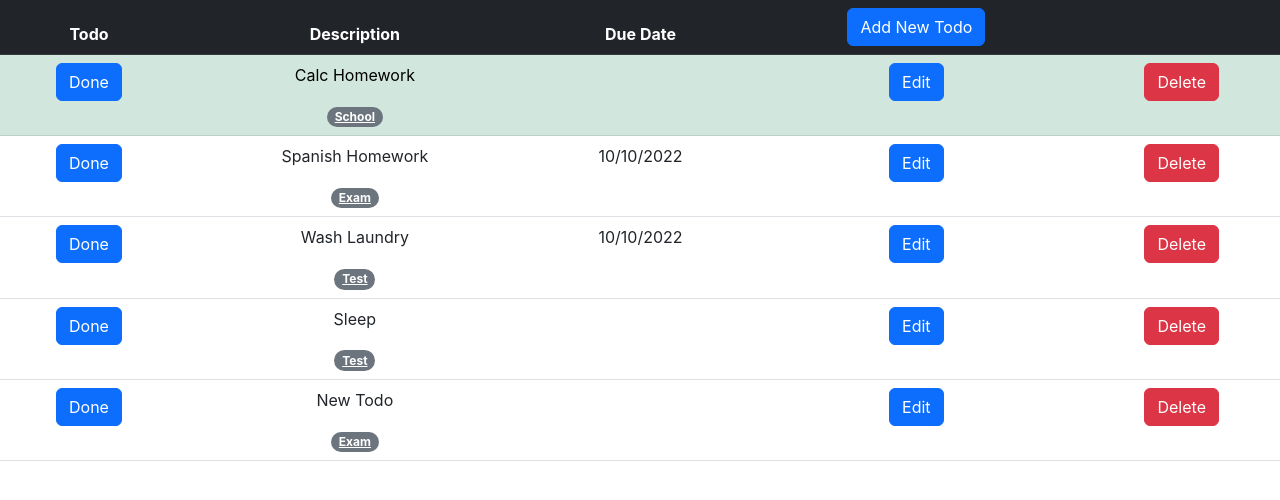
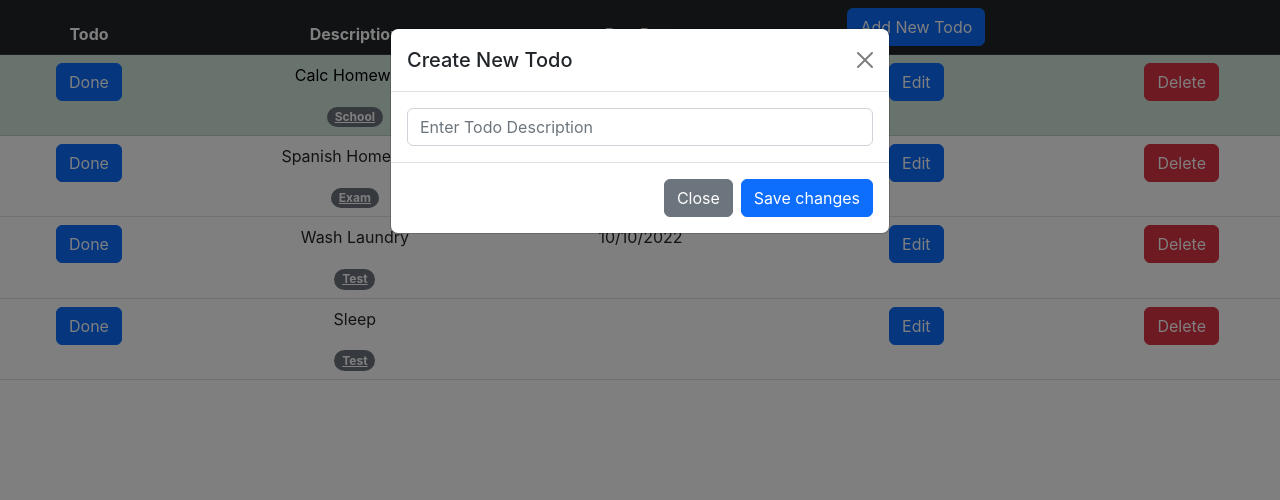
Before and after one commit to naimurrah/To-do-dashboard, a React (Create React App) app in the folder frontend/: page / in a window 1280 px wide. Both pictures are taken after a click on the button "Add New Todo". Shown: the top 500 px of the page. Built offline with nearby package versions, Linux system fonts and the light colour scheme.

Commit message:
made add modal

```diff
--- /dev/null
+++ b/frontend/src/widgets/Todo/AddTodoModal.js
@@ -0,0 +1,40 @@
+import React, { useState } from 'react'
+
+export default function AddTodoModal({addTodo, idNum}) {
+    const [newDesc, setNewDesc] = useState("");
+    let newTD = {
+        id:idNum,
+        description:"New Todo",
+        tag:3,
+        hasDue:false,
+        date: "",
+        isDone: false,
+    };
+
+    return (
+        <div className="modal fade" id="addTodoModal" tabIndex="-1" aria-labelledby="addTodoModalLabel" aria-hidden="true">
+            <div className="modal-dialog">
+                <div className="modal-content">
+                    <div className="modal-header">
+                        <h1 className="modal-title fs-5" id="addTodoModalLabel">Create New Todo</h1>
+                        <button type="button" className="btn-close" data-bs-dismiss="modal" aria-label="Close"></button>
+                    </div>
+                    <div className="modal-body">
+                        <input type="text" className='form-control' value={newDesc} placeholder="Enter Todo Description"
+                        onChange={(e) => setNewDesc(e.target.value)}
+                        />
+                    </div>
+                    <div className="modal-footer">
+                        <button type="button" className="btn btn-secondary" data-bs-dismiss="modal">Close</button>
+                        <button type="button" className="btn btn-primary" data-bs-dismiss="modal"
+                        onClick={() => {
+                            newTD.description = newDesc;
+                            addTodo(newTD);
+                        }}
+                        >Save changes</button>
+                    </div>
+                </div>
+            </div>
+        </div>
+    )
+}
--- a/frontend/src/widgets/Todo/EditTodoModal.js
+++ b/frontend/src/widgets/Todo/EditTodoModal.js
@@ -1,23 +1,28 @@
 import React, {useState} from 'react'
 
-function EditTodoModal({item, description, setDes}) {
+function EditTodoModal({idName, item, description, setDes}) {
+  const [oDesc, setODesc] = useState(description);
 
-  const [oDesc, setODesc] = useState(description);
-  // useEffect(() => {
-  //   return () => {
-  //     console.log("exiting the edit modal");
-  //   };
-  // });
   return (
       <div className="modal fade" id="todoModal" tabIndex="-1" aria-labelledby="exampleModalLabel" aria-hidden="true">
         <div className="modal-dialog">
           <div className="modal-content">
             <div className="modal-header">
               <h1 className="modal-title fs-5" id="exampleModalLabel">Edit Todo</h1>
-              <button type="button" className="btn-close" data-bs-dismiss="modal" aria-label="Close"></button>
+              <button type="button" className="btn-close" data-bs-dismiss="modal" aria-label="Close"
+              onClick={
+              () => {
+                setODesc(description);
+              }}></button>
             </div>
             <div className="modal-body">
-              <input type="text" className="form-control" value={oDesc} onChange={e => (setODesc(e.target.value))}/>
+              <input type="text" className="form-control" value={oDesc} onChange={e => (setODesc(e.target.value))}
+              onKeyDown={(e) => {
+                if (e.key === "Enter") {
+                  item.description = oDesc;
+                  setDes(oDesc);
+                }
+              }}/>
             </div>
             <div className="modal-footer">
               <button type="button" className="btn btn-secondary" data-bs-dismiss="modal"
@@ -25,7 +30,8 @@ function EditTodoModal({item, description, setDes}) {
                 setODesc(description);
               }}
               >Close</button>
-              <button type="button" className="btn btn-primary" onClick={
+              <button type="button" className="btn btn-primary" data-bs-dismiss="modal"
+              onClick={
                 () => {
                   item.description = oDesc;
                   setDes(oDesc);
--- a/frontend/src/widgets/Todo/TodoItem.js
+++ b/frontend/src/widgets/Todo/TodoItem.js
@@ -21,7 +21,7 @@ function TodoItem({ item, tags, deleteTodo, submitTodo, editTodo }) {
                     <a href="#index" className="badge rounded-pill text-bg-secondary">{tags[item.tag]}</a>
                 </td>
                 <td>{item.date}</td>
-                <td><button type="button" className="btn btn-primary" data-bs-toggle="modal" data-bs-target="#todoModal" onClick={() => { editTodo(item) }}>Edit</button>
+                <td><button type="button" className="btn btn-primary" data-bs-toggle="modal" data-bs-target="#todoModal" onClick={() => { console.log(description) }}>Edit</button>
                 <EditTodoModal item={item} description={description} setDes={setDes} />
                 </td>
                 <td><button type="button" className="btn btn-danger" onClick={() => { deleteTodo(item.id) }}>Delete</button></td>
--- a/frontend/src/widgets/Todo/TodoTable.js
+++ b/frontend/src/widgets/Todo/TodoTable.js
@@ -1,5 +1,6 @@
 import TodoItem from "./TodoItem";
 import {useState, useCallback} from "react";
+import AddTodoModal from "./AddTodoModal";
 
 
 function TodoTable() {
@@ -73,15 +74,8 @@ function TodoTable() {
     }
 
     // TODO implement addTodo function
-    const addTodo = () => {
-        setTodos(todos => [...todos, {
-            id:currentId,
-            description:"New Todo",
-            tag:3,
-            hasDue:false,
-            date: "",
-            isDone: false,
-        }]);
+    const addTodo = (todo) => {
+        setTodos(todos => [...todos, todo]);
         console.log("current id: " + currentId);
         setId(currentId + 1);
         console.log("current id: " + currentId);
@@ -98,10 +92,12 @@ function TodoTable() {
                         <th>Todo</th>
                         <th>Description</th>
                         <th>Due Date</th>
-                        <th> <button type="button" className="btn btn-primary" onClick={() => {addTodo()}}>Add New Todo</button></th>
+                        <th> <button type="button" className="btn btn-primary"  data-bs-toggle="modal" data-bs-target="#addTodoModal">Add New Todo</button>
+                        </th>
                         <th></th>
                     </tr>
                 </thead>
+
                 <tbody>
                     {todos.map((todo) => {
                         return (
@@ -110,6 +106,7 @@ function TodoTable() {
                     })}
                 </tbody>
             </table>
+            <AddTodoModal addTodo={addTodo} idNum={currentId}/>
         </div>
     )
 }
```
